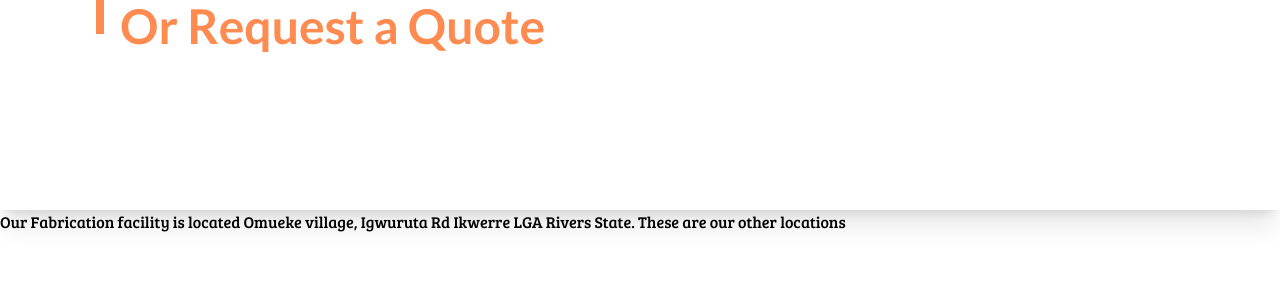
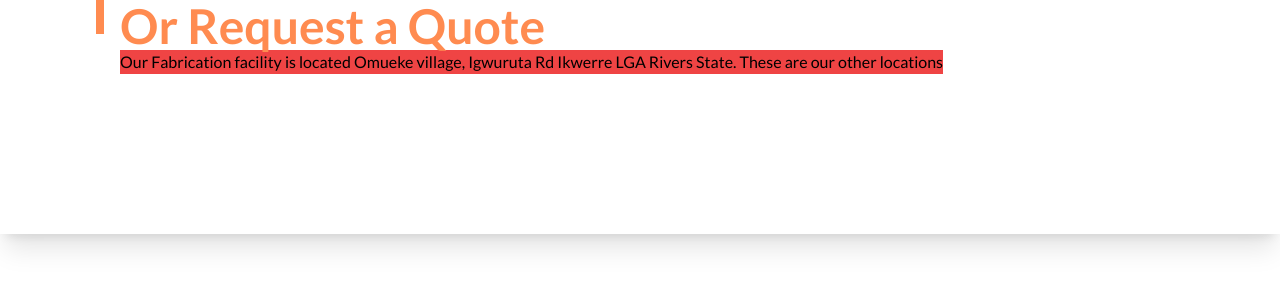
Before and after one commit to MadFury94/anbe, a Vue app: page /contact in a window 1280 px wide. Shown: the part 822-1106 px from the top of the page. Built offline with nearby package versions, Linux system fonts and the light colour scheme; what prettier-plugin-tailwindcss would draw is missing.

Commit message:
ContactJumbotron(UPDATED)
Contact page 70%

```diff
--- a/src/components/icons/ContactJumbotron.vue
+++ b/src/components/icons/ContactJumbotron.vue
@@ -22,12 +22,10 @@
               <div class="h-20 border-4 border-orange-500"></div>
               <div>
                 <h1 :class="titleClass">{{ title }}</h1>
-                <p
-                  v-if="text"
-                  :class="textClass"
-                  class="font-lato"
-                  v-html="text"
-                ></p>
+                <p :class="textClass" class="font-lato" v-html="text"></p>
+                <p class="bg-red-500">
+                  {{ minitext }}
+                </p>
               </div>
             </div>
           </div>
@@ -56,9 +54,13 @@ defineProps({
     default: "mini subtitle",
   },
 
-  text: {
+  minitext: {
     type: String,
     default: "mini subtitle2",
+  },
+  minitextClass: {
+    type: String,
+    default: "",
   },
   textClass: {
     type: String,
--- a/src/pages/ContactPage.vue
+++ b/src/pages/ContactPage.vue
@@ -47,11 +47,10 @@ const contactText1 = {
     :title="contactTitle2.title2"
     text-class="text-5xl text-orange-500 font-bold font-bree"
     :text="contactText1.text"
+    minitext="Our Fabrication facility is located Omueke village, Igwuruta Rd Ikwerre LGA
+    Rivers State. These are our other locations"
   />
-  <p class="font-bree">
-    Our Fabrication facility is located Omueke village, Igwuruta Rd Ikwerre LGA
-    Rivers State. These are our other locations
-  </p>
+  <p class="p font-bree"></p>
   <ContactOptions />
   <ContactArea />
   <BladeDivider />
```
